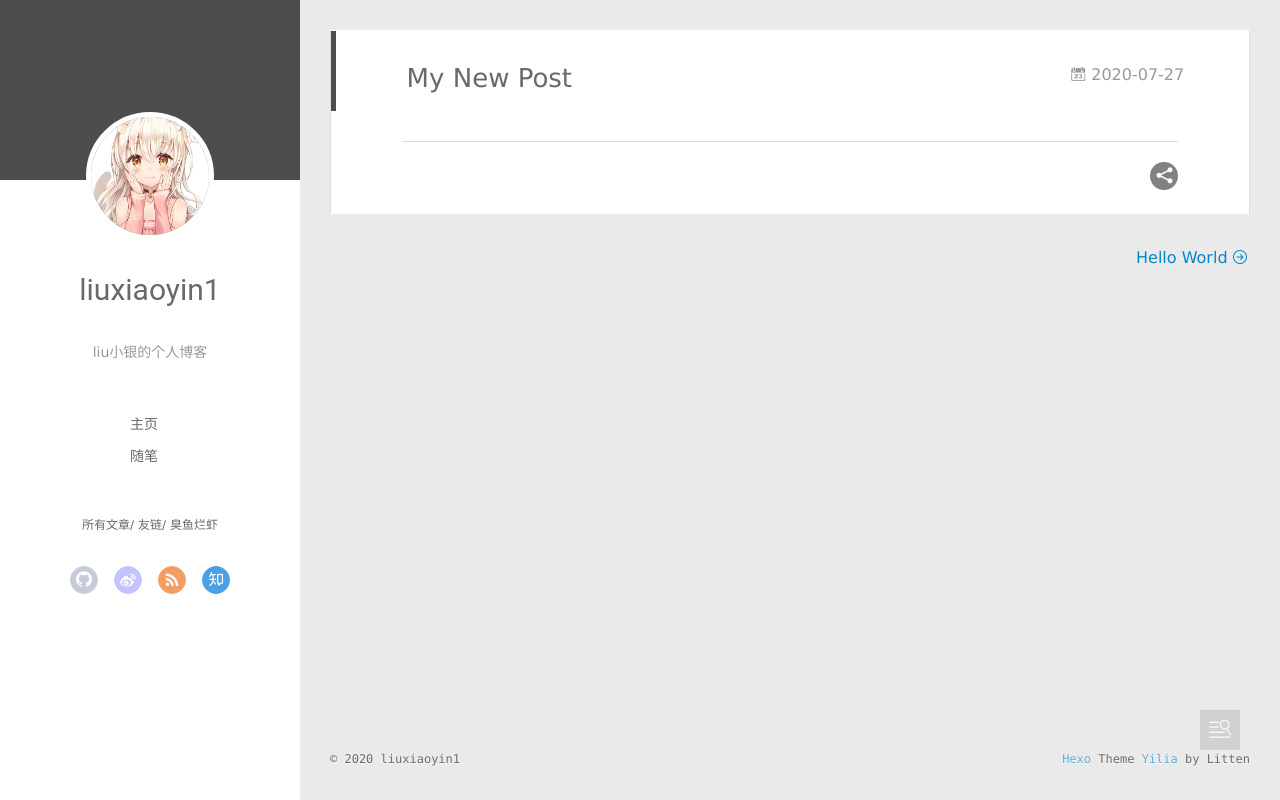
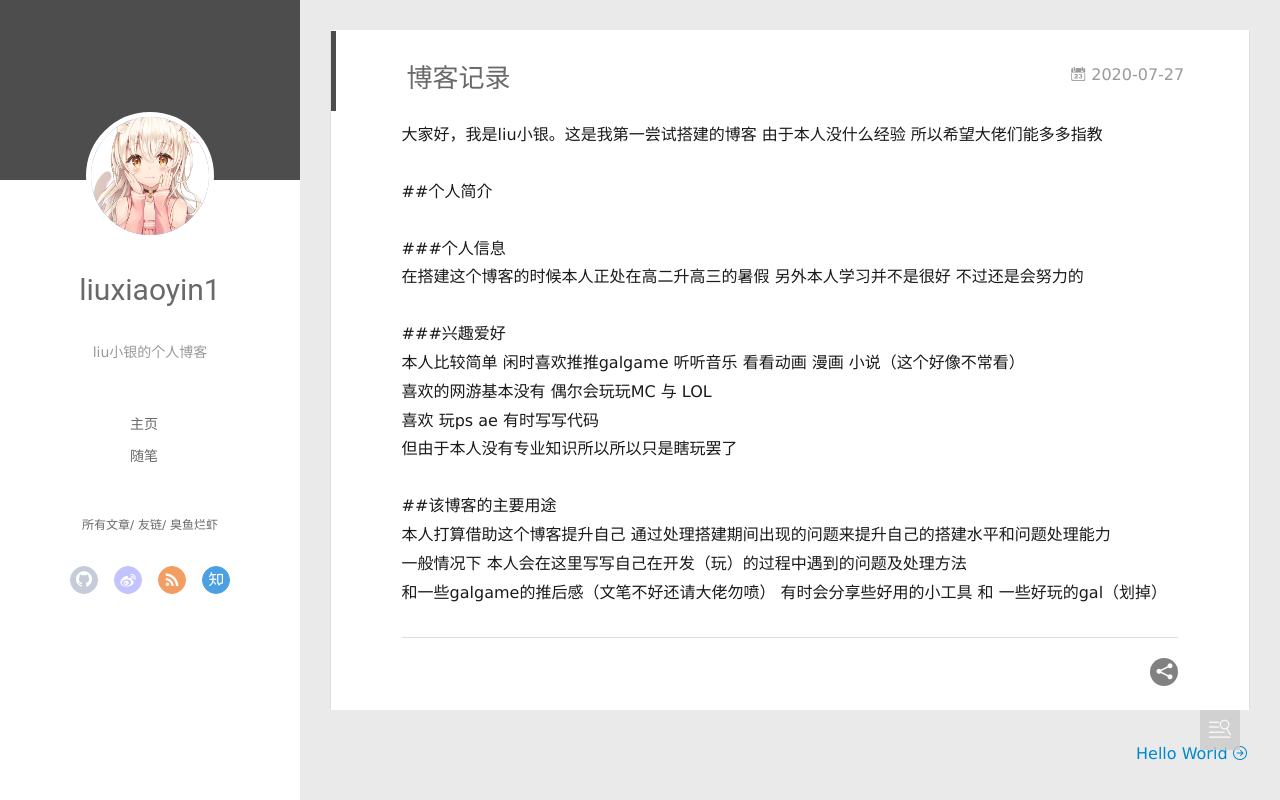
Before and after one commit to liuxiaoyin1/liuxiaoyin1.github.io, a plain HTML site: page 2020/07/27/My-New-Post/index.html in a window 1280 px wide. Drawn offline with Linux system fonts and the light colour scheme; no server answers.

Commit message:
Site updated: 2020-07-27 20:42:28

```diff
--- a/2020/07/27/My-New-Post/index.html
+++ b/2020/07/27/My-New-Post/index.html
@@ -6,15 +6,17 @@
   <meta name="renderer" content="webkit">
   <meta http-equiv="X-UA-Compatible" content="IE=edge" >
   <link rel="dns-prefetch" href="http://yoursite.com">
-  <title>My New Post | liu小银的个人博客</title>
+  <title>博客记录 | liu小银的个人博客</title>
   <meta name="viewport" content="width=device-width, initial-scale=1, maximum-scale=1">
-  <meta property="og:type" content="article">
-<meta property="og:title" content="My New Post">
+  <meta name="description" content="大家好，我是liu小银。这是我第一尝试搭建的博客 由于本人没什么经验 所以希望大佬们能多多指教 ##个人简介 ###个人信息在搭建这个博客的时候本人正处在高二升高三的暑假 另外本人学习并不是很好 不过还是会努力的 ###兴趣爱好本人比较简单 闲时喜欢推推galgame  听听音乐 看看动画 漫画 小说（这个好像不常看）喜欢的网游基本没有 偶尔会玩玩MC 与 LOL喜欢 玩ps ae 有时写写代码但">
+<meta property="og:type" content="article">
+<meta property="og:title" content="博客记录">
 <meta property="og:url" content="http://yoursite.com/2020/07/27/My-New-Post/index.html">
 <meta property="og:site_name" content="liu小银的个人博客">
+<meta property="og:description" content="大家好，我是liu小银。这是我第一尝试搭建的博客 由于本人没什么经验 所以希望大佬们能多多指教 ##个人简介 ###个人信息在搭建这个博客的时候本人正处在高二升高三的暑假 另外本人学习并不是很好 不过还是会努力的 ###兴趣爱好本人比较简单 闲时喜欢推推galgame  听听音乐 看看动画 漫画 小说（这个好像不常看）喜欢的网游基本没有 偶尔会玩玩MC 与 LOL喜欢 玩ps ae 有时写写代码但">
 <meta property="og:locale" content="zh_CN">
 <meta property="article:published_time" content="2020-07-27T03:06:37.000Z">
-<meta property="article:modified_time" content="2020-07-27T03:06:37.365Z">
+<meta property="article:modified_time" content="2020-07-27T12:41:20.175Z">
 <meta property="article:author" content="liuxiaoyin1">
 <meta name="twitter:card" content="summary">
 
@@ -163,7 +165,7 @@
 
 
     <h1 class="article-title" itemprop="name">
-      My New Post
+      博客记录
     </h1>
 
 
@@ -176,6 +178,11 @@
 
     <div class="article-entry" itemprop="articleBody">
 
+        <p>大家好，我是liu小银。这是我第一尝试搭建的博客 由于本人没什么经验 所以希望大佬们能多多指教</p>
+<p>##个人简介</p>
+<p>###个人信息<br>在搭建这个博客的时候本人正处在高二升高三的暑假 另外本人学习并不是很好 不过还是会努力的</p>
+<p>###兴趣爱好<br>本人比较简单 闲时喜欢推推galgame  听听音乐 看看动画 漫画 小说（这个好像不常看）<br>喜欢的网游基本没有 偶尔会玩玩MC 与 LOL<br>喜欢 玩ps ae 有时写写代码<br>但由于本人没有专业知识所以所以只是瞎玩罢了</p>
+<p>##该博客的主要用途<br>本人打算借助这个博客提升自己 通过处理搭建期间出现的问题来提升自己的搭建水平和问题处理能力<br>一般情况下 本人会在这里写写自己在开发（玩）的过程中遇到的问题及处理方法<br>和一些galgame的推后感（文笔不好还请大佬勿喷） 有时会分享些好用的小工具 和 一些好玩的gal（划掉）</p>
 
 
 
--- a/content.json
+++ b/content.json
@@ -1 +1 @@
-[{"title":"My New Post","date":"2020-07-27T03:06:37.000Z","path":"2020/07/27/My-New-Post/","tags":[]},{"title":"Hello World","date":"2020-07-27T01:51:11.066Z","path":"2020/07/27/hello-world/","tags":[]}]
+[{"title":"博客记录","date":"2020-07-27T03:06:37.000Z","path":"2020/07/27/My-New-Post/","tags":[]},{"title":"Hello World","date":"2020-07-27T01:51:11.066Z","path":"2020/07/27/hello-world/","tags":[]}]
```
Also changed, not shown: 2020/07/27/hello-world/index.html (+1 -1 lines), archives/2020/07/index.html (+1 -1 lines), archives/2020/index.html (+1 -1 lines), archives/index.html (+1 -1 lines), index.html (+6 -1 lines).
